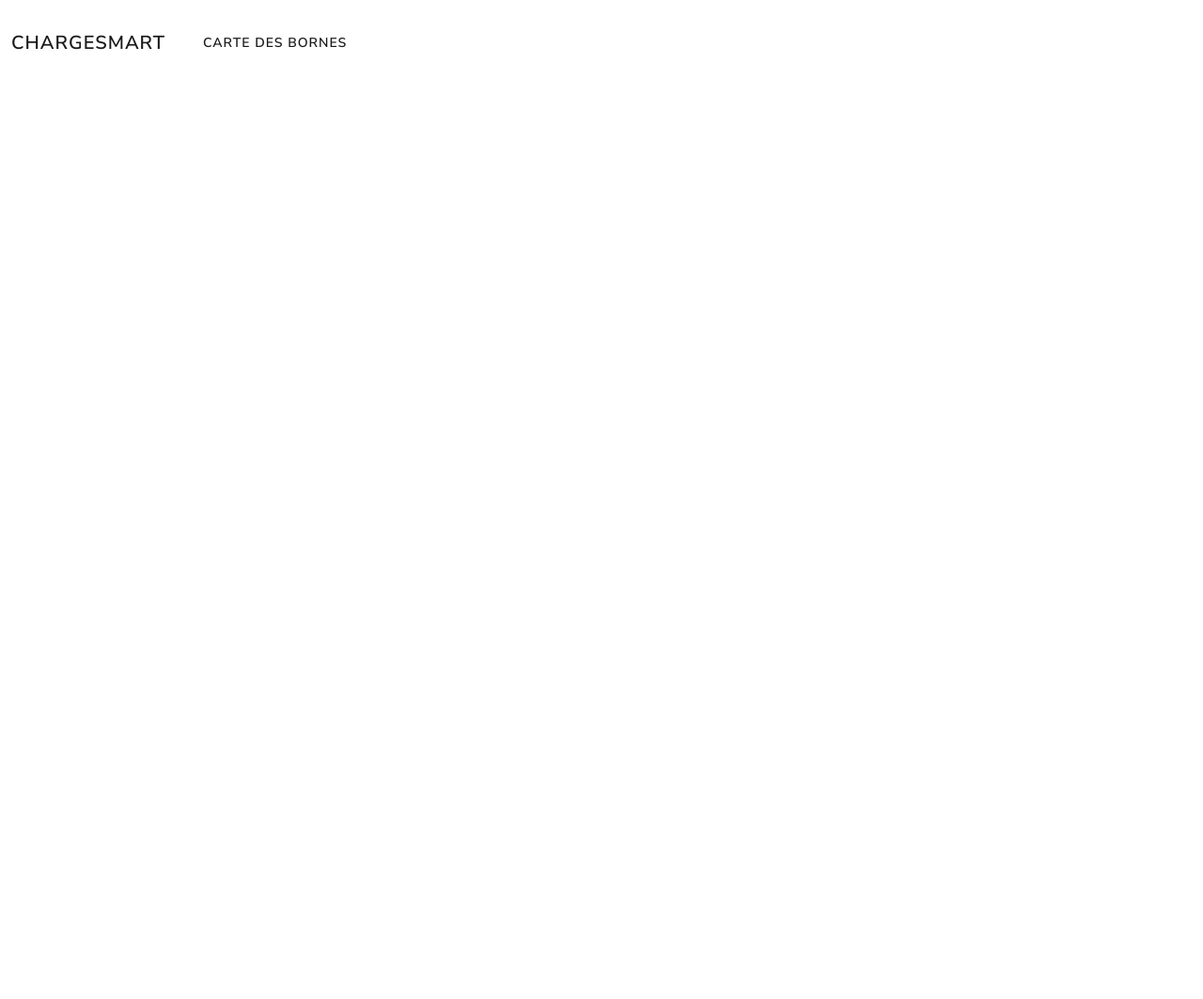
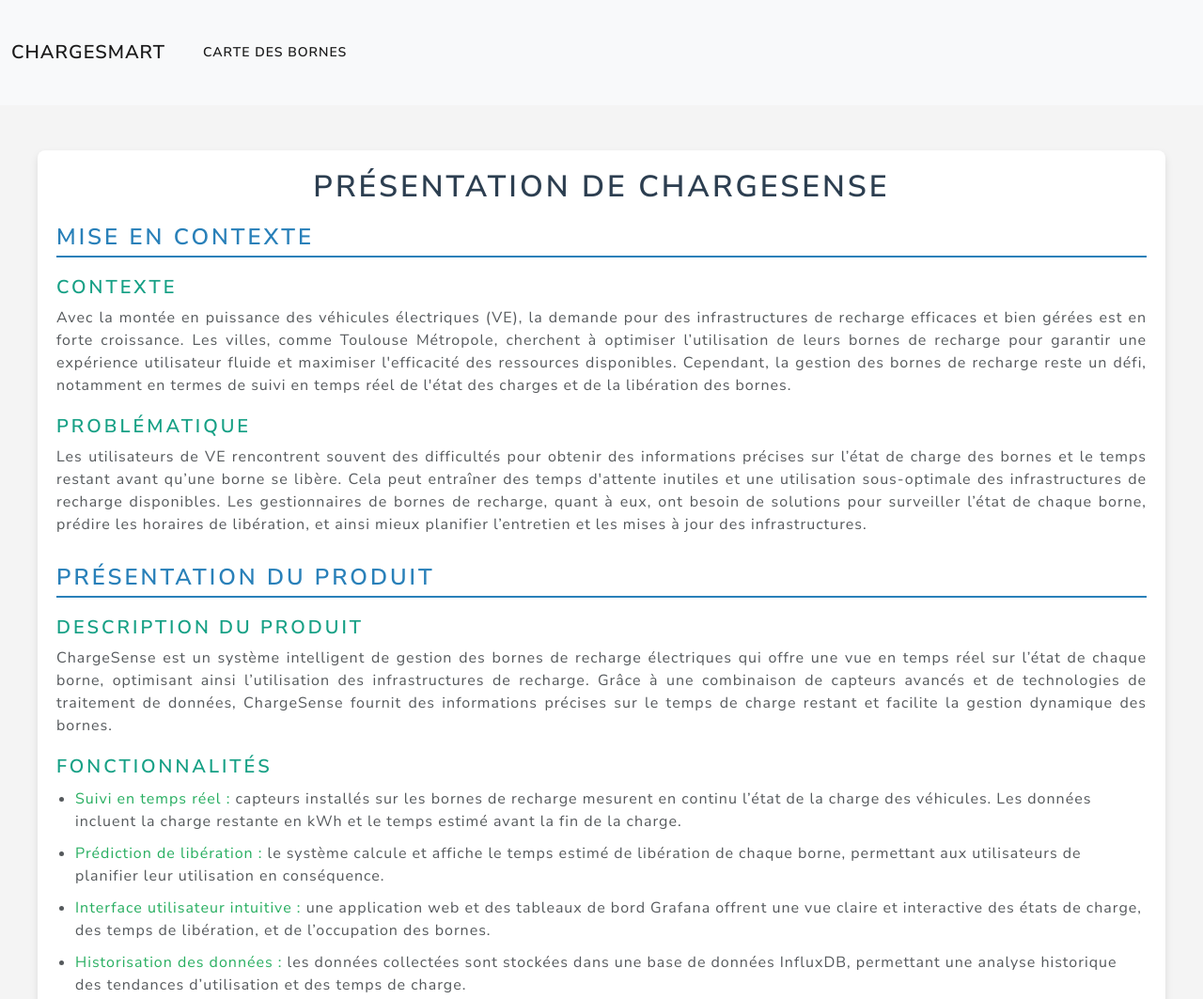
Before and after one commit to Marshall331/projet_iot_bornes_electrique, a plain HTML site: page nginx_html/index.html in a window 1280 px wide. Shown: the top 1063 px of the page at 94% size. Before the commit the page ends 800 px from the top, so only its background shows below. Drawn offline with nearby package versions, Linux system fonts and the light colour scheme.

Commit message:
page d'accueil fait

```diff
--- a/nginx_html/index.html
+++ b/nginx_html/index.html
@@ -22,5 +22,128 @@
         </div>
       </div>
     </nav>
+    <div class="container">
+      <header>
+          <h1>Présentation de ChargeSense</h1>
+      </header>
+
+      <section class="context">
+          <h2>Mise en contexte</h2>
+
+          <h3>Contexte</h3>
+          <p>
+              Avec la montée en puissance des véhicules électriques (VE), la demande pour des infrastructures de recharge efficaces et bien gérées est en forte croissance. Les villes, comme Toulouse Métropole, cherchent à optimiser l’utilisation de leurs bornes de recharge pour garantir une expérience utilisateur fluide et maximiser l'efficacité des ressources disponibles. Cependant, la gestion des bornes de recharge reste un défi, notamment en termes de suivi en temps réel de l'état des charges et de la libération des bornes.
+          </p>
+
+          <h3>Problématique</h3>
+          <p>
+              Les utilisateurs de VE rencontrent souvent des difficultés pour obtenir des informations précises sur l’état de charge des bornes et le temps restant avant qu’une borne se libère. Cela peut entraîner des temps d'attente inutiles et une utilisation sous-optimale des infrastructures de recharge disponibles. Les gestionnaires de bornes de recharge, quant à eux, ont besoin de solutions pour surveiller l’état de chaque borne, prédire les horaires de libération, et ainsi mieux planifier l’entretien et les mises à jour des infrastructures.
+          </p>
+      </section>
+
+      <section class="product">
+          <h2>Présentation du produit</h2>
+
+          <h3>Description du produit</h3>
+          <p>
+              ChargeSense est un système intelligent de gestion des bornes de recharge électriques qui offre une vue en temps réel sur l’état de chaque borne, optimisant ainsi l’utilisation des infrastructures de recharge. Grâce à une combinaison de capteurs avancés et de technologies de traitement de données, ChargeSense fournit des informations précises sur le temps de charge restant et facilite la gestion dynamique des bornes.
+          </p>
+
+          <h3>Fonctionnalités</h3>
+          <ul>
+              <li><strong>Suivi en temps réel :</strong> capteurs installés sur les bornes de recharge mesurent en continu l’état de la charge des véhicules. Les données incluent la charge restante en kWh et le temps estimé avant la fin de la charge.</li>
+              <li><strong>Prédiction de libération :</strong> le système calcule et affiche le temps estimé de libération de chaque borne, permettant aux utilisateurs de planifier leur utilisation en conséquence.</li>
+              <li><strong>Interface utilisateur intuitive :</strong> une application web et des tableaux de bord Grafana offrent une vue claire et interactive des états de charge, des temps de libération, et de l’occupation des bornes.</li>
+              <li><strong>Historisation des données :</strong> les données collectées sont stockées dans une base de données InfluxDB, permettant une analyse historique des tendances d’utilisation et des temps de charge.</li>
+          </ul>
+      </section>
+  </div>
   </body>
 </html>
+
+<style>
+
+  * {
+    margin: 0;
+    padding: 0;
+    box-sizing: border-box;
+}
+
+body {
+    background-color: #f4f4f4;
+    padding-top: 160px; /* Ajuste cette valeur selon la hauteur de la navbar */
+}
+
+.navbar {
+    position: fixed;
+    top: 0;
+    width: 100%;
+    z-index: 1000;
+    background-color: #f8f9fa; /* Optionnel : pour s'assurer qu'elle reste visible */
+}
+
+.container {
+    max-width: 1200px;
+    margin: 0 auto;
+    background-color: #fff;
+    padding: 20px;
+    border-radius: 8px;
+    box-shadow: 0 4px 8px rgba(0, 0, 0, 0.1);
+}
+
+header h1 {
+    text-align: center;
+    margin-bottom: 20px;
+    color: #2c3e50;
+}
+
+section {
+    margin-bottom: 30px;
+}
+
+h2 {
+    font-size: 24px;
+    margin-bottom: 10px;
+    color: #2980b9;
+    border-bottom: 2px solid #2980b9;
+    padding-bottom: 5px;
+}
+
+h3 {
+    font-size: 20px;
+    margin-top: 20px;
+    color: #16a085;
+}
+
+p {
+    margin-bottom: 15px;
+    text-align: justify;
+}
+
+ul {
+    margin-top: 10px;
+    padding-left: 20px;
+}
+
+ul li {
+    margin-bottom: 10px;
+}
+
+ul li strong {
+    color: #27ae60;
+}
+
+.container {
+    animation: fadeIn 1s ease-in-out;
+}
+
+@keyframes fadeIn {
+    from {
+        opacity: 0;
+    }
+    to {
+        opacity: 1;
+    }
+}
+
+</style>
```
Also changed, not shown: LEAFLET/nginx/index.html (added, +26 -0 lines).
